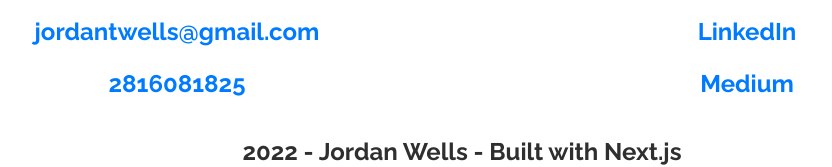
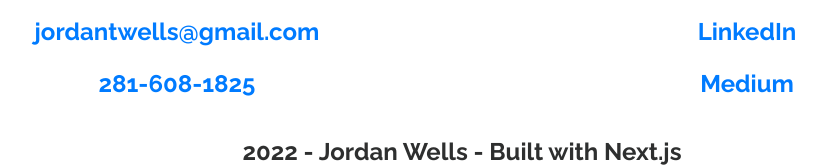
Before and after one commit to jordantwells42/jordantwells-next, a Next.js app: page / in a window 1280 px wide. Shown: the part 2400-2567 px from the top of the page, without its empty margins (178-1010 px from the left). Built offline with nearby package versions, Linux system fonts and the light colour scheme.

Commit message:
changed dividers

```diff
--- a/components/footer.js
+++ b/components/footer.js
@@ -14,7 +14,7 @@ export default function Footer(props) {
                 path: "mailto:jordantwells@gmail.com",
               },
               {
-                title: "2816081825",
+                title: "281-608-1825",
                 path: "tel:+12816081825",
               },
             ]}
--- a/components/footercol.js
+++ b/components/footercol.js
@@ -21,7 +21,7 @@ export default function FooterCol({
       <div>
         {links.map((item, index) => (
           <p className="text-center" key={index}>
-              <a href={item.path} target="_blank" rel="noreferrer">
+              <a className ="footer-item" href={item.path} target="_blank" rel="noreferrer">
                 {item.title}
               </a>
 
--- a/styles/globals.scss
+++ b/styles/globals.scss
@@ -338,8 +338,9 @@ ul {
 }
 
 
-a {
+.footer-item {
   text-decoration: none;
   margin-left: 0;
-
+  text-decoration-style: none;
+  text-decoration-color: red;
 }
```
